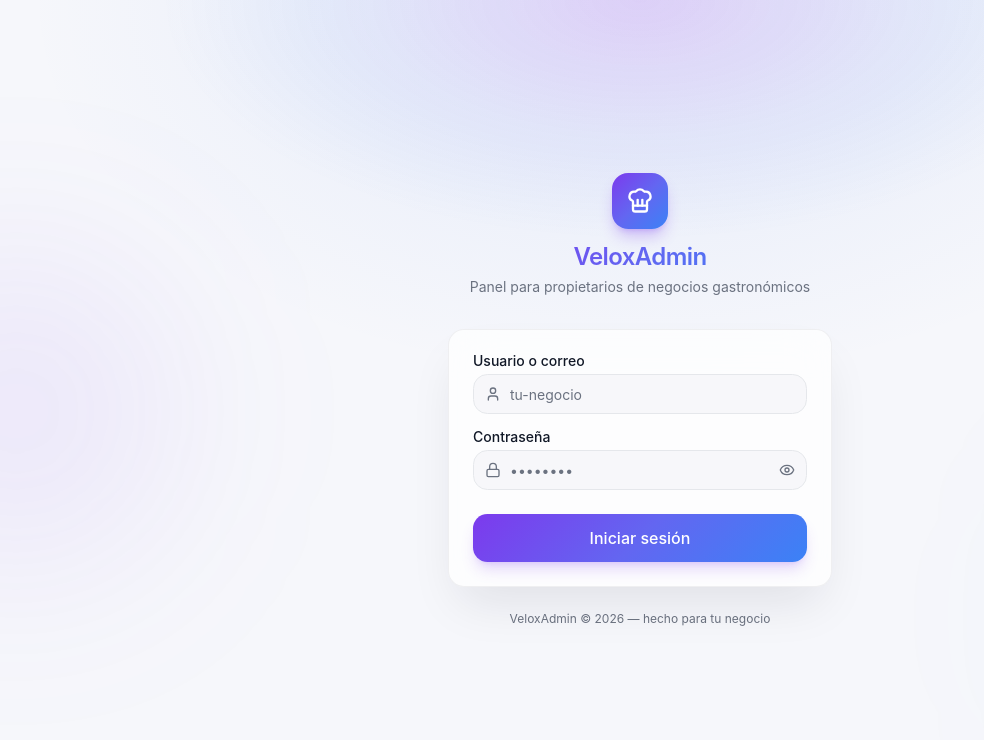
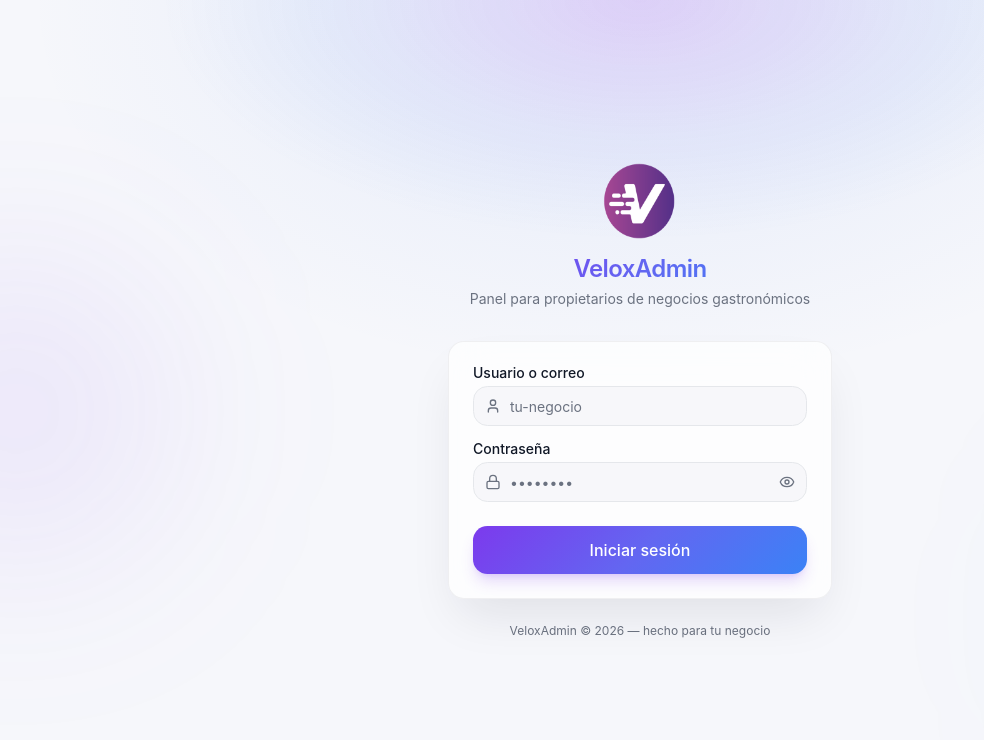
Before and after one commit to veloxappco/Velox-Control, a Next.js app: page /login in a window 1280 px wide. Shown: the top 740 px of the page, without its empty margins (0-984 px from the left). Built offline with nearby package versions, Linux system fonts and the light colour scheme.

Commit message:
Logo de Velox en login, sidebar y topbar

```diff
--- a/app/login/page.tsx
+++ b/app/login/page.tsx
@@ -2,7 +2,8 @@
 
 import { Suspense, useState, type FormEvent } from "react";
 import { useRouter, useSearchParams } from "next/navigation";
-import { ChefHat, Eye, EyeOff, Loader2, Lock, User } from "lucide-react";
+import Image from "next/image";
+import { Eye, EyeOff, Loader2, Lock, User } from "lucide-react";
 import { Button } from "@/components/ui/button";
 import { Input } from "@/components/ui/input";
 import { Label } from "@/components/ui/label";
@@ -58,9 +59,7 @@ function LoginForm() {
 
       <div className="w-full max-w-sm">
         <div className="mb-8 flex flex-col items-center gap-3 text-center">
-          <div className="flex size-14 items-center justify-center rounded-2xl bg-gradient-brand shadow-lg shadow-primary/30">
-            <ChefHat className="size-7 text-white" />
-          </div>
+          <Image src="/logo-velox.png" alt="Velox" width={80} height={80} priority className="size-20" />
           <div>
             <h1 className="text-2xl font-semibold tracking-tight text-gradient-brand">
               VeloxAdmin
--- a/components/layout/sidebar.tsx
+++ b/components/layout/sidebar.tsx
@@ -2,7 +2,7 @@
 
 import Link from "next/link";
 import { usePathname } from "next/navigation";
-import { ChefHat } from "lucide-react";
+import Image from "next/image";
 import { NAV_ITEMS } from "./nav-items";
 import { cn } from "@/lib/utils";
 
@@ -12,9 +12,7 @@ export function Sidebar() {
   return (
     <aside className="sticky top-0 hidden h-screen w-64 shrink-0 flex-col border-r border-sidebar-border bg-sidebar md:flex">
       <div className="flex items-center gap-2.5 px-6 py-6">
-        <div className="flex size-9 items-center justify-center rounded-xl bg-gradient-brand shadow-lg shadow-primary/30">
-          <ChefHat className="size-5 text-white" />
-        </div>
+        <Image src="/logo-velox.png" alt="Velox" width={40} height={40} priority className="size-10 shrink-0" />
         <span className="text-lg font-semibold tracking-tight text-gradient-brand">
           VeloxAdmin
         </span>
--- a/components/layout/topbar.tsx
+++ b/components/layout/topbar.tsx
@@ -2,7 +2,8 @@
 
 import { useRouter } from "next/navigation";
 import { useState } from "react";
-import { LogOut, ChefHat } from "lucide-react";
+import Image from "next/image";
+import { LogOut } from "lucide-react";
 import {
   DropdownMenu,
   DropdownMenuContent,
@@ -43,9 +44,7 @@ export function Topbar({
   return (
     <header className="sticky top-0 z-30 flex items-center gap-2 border-b border-border/60 bg-background/80 px-4 py-3 backdrop-blur-lg md:px-6 md:gap-3">
       <div className="flex shrink-0 items-center gap-2 md:hidden">
-        <div className="flex size-8 items-center justify-center rounded-lg bg-gradient-brand">
-          <ChefHat className="size-4 text-white" />
-        </div>
+        <Image src="/logo-velox.png" alt="Velox" width={32} height={32} priority className="size-8 shrink-0" />
         <span className="font-semibold text-gradient-brand">VeloxAdmin</span>
       </div>
 
```
Also changed, not shown: public/logo-velox.png (added).
